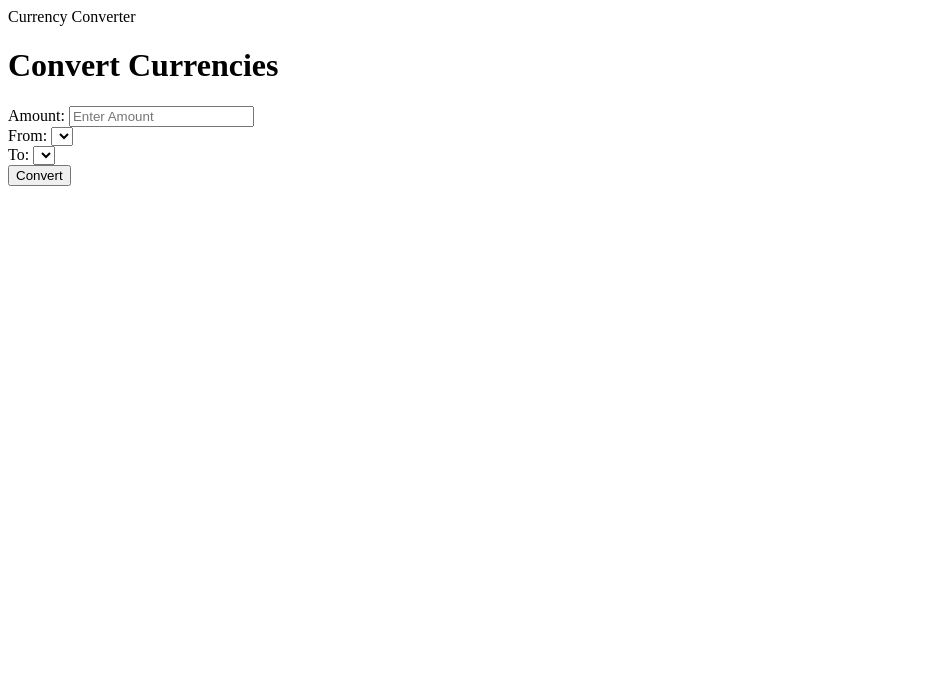
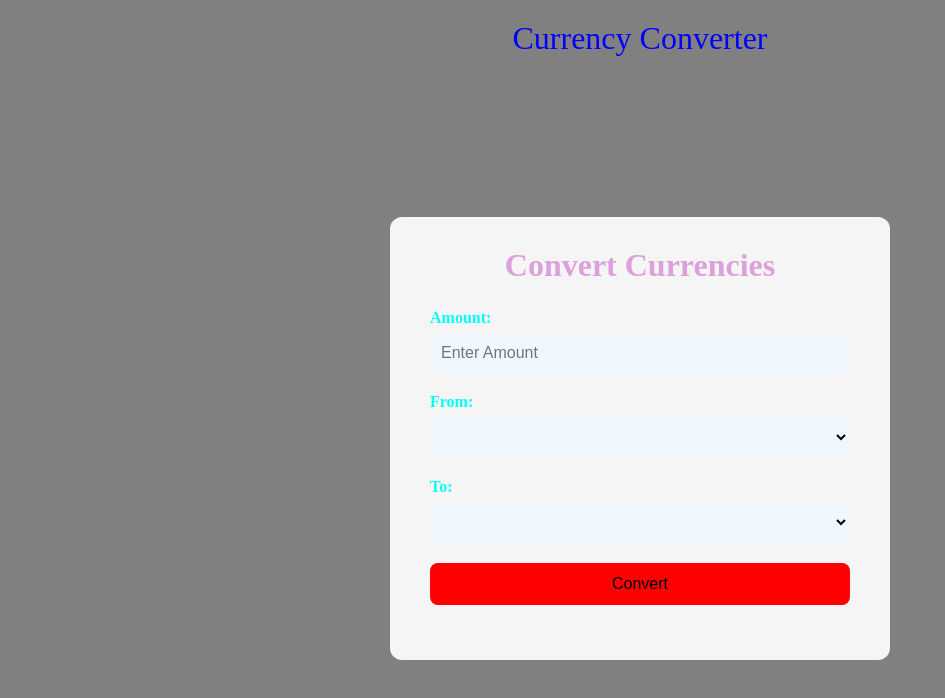
Before and after one commit to imranahmed-ctrl/currency-converter, a plain HTML site: page index.html in a window 1280 px wide. Shown: the whole page, without its empty margins (0-945 px from the left). Drawn offline with Linux system fonts and the light colour scheme.

Commit message:
commits css

```diff
--- a/index.html
+++ b/index.html
@@ -4,6 +4,7 @@
     <meta charset="UTF-8">
     <meta name="viewport" content="width=device-width, initial-scale=1.0">
     <title>Currency Converter</title>
+    <link rel="stylesheet" href="style.css">
 </head>
 <body>
    <div class="container">
--- a/style.css
+++ b/style.css
@@ -0,0 +1,87 @@
+* {
+    box-sizing: border-box;
+    margin: 0;
+    padding: 0;
+}
+
+body{
+    height: 100%;
+    background: gray;
+}
+
+.container{
+    display: flex;
+    flex-direction: column;
+    height: 100vh;
+}
+
+header{
+    color: blue;
+    padding: 20px;
+    text-align: center;
+    font-size: xx-large;
+}
+
+main{
+    flex: 1;
+    display: flex;
+    justify-content: center;
+    align-items: center;
+}
+
+.converter-box{
+    background: whitesmoke;
+    padding: 30px 40px;
+    border-radius: 12px;
+    box-shadow: none;
+    width: 100%;
+    max-width: 500px;
+}
+
+h1{
+    text-align: center;
+    margin-bottom: 25px;
+    color: plum;
+}
+
+.form-group{
+    margin-bottom: 20px;
+}
+
+label{
+    display: block;
+    margin-bottom: 6px;
+    font-weight: 600;
+    color: aqua;
+}
+
+input,select{
+    width: 100%;
+    padding: 10px;
+    border: 1px solid whitesmoke;
+    border-radius: 8px;
+    font-size: 1rem;
+    background-color: aliceblue;
+}
+
+button{
+    width: 100%;
+    padding: 12px;
+    background-color: red;
+    color: black;
+    font-size: 1rem;
+    border: none;
+    border-radius: 8px;
+    cursor: pointer;
+}
+
+button:hover{
+    background-color: green;
+}
+
+.result-area{
+    margin-top: 25px;
+    text-align: center;
+    font-size: medium;
+    color: black;
+}
```
